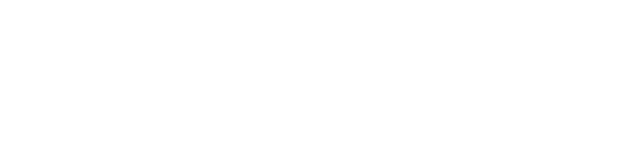
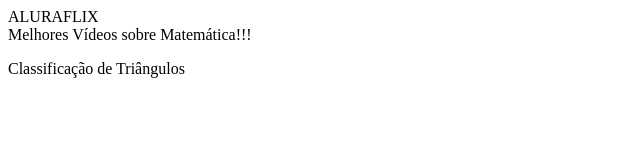
Before and after one commit to nicolebarbosa2024/colecaodevideo, a plain HTML site: page index.html in a window 1280 px wide. Shown: the whole page, without its empty margins (0-640 px from the left). Drawn offline with Linux system fonts and the light colour scheme.

Commit message:
criacao projeto html

```diff
--- a/index.html
+++ b/index.html
@@ -3,9 +3,16 @@
 <head>
     <meta charset="UTF-8">
     <meta name="viewport" content="width=device-width, initial-scale=1.0">
-    <title>Document</title>
+    <title>Matemática!!!</title>
 </head>
 <body>
+    <header>ALURAFLIX</header>
+    <section>
+        <hi>Melhores Vídeos sobre Matemática!!!</hi>
+    <p>Classificação de Triângulos</p>
+      <div>
 
+    </div>
+   </section>
 </body>
 </html>
```
